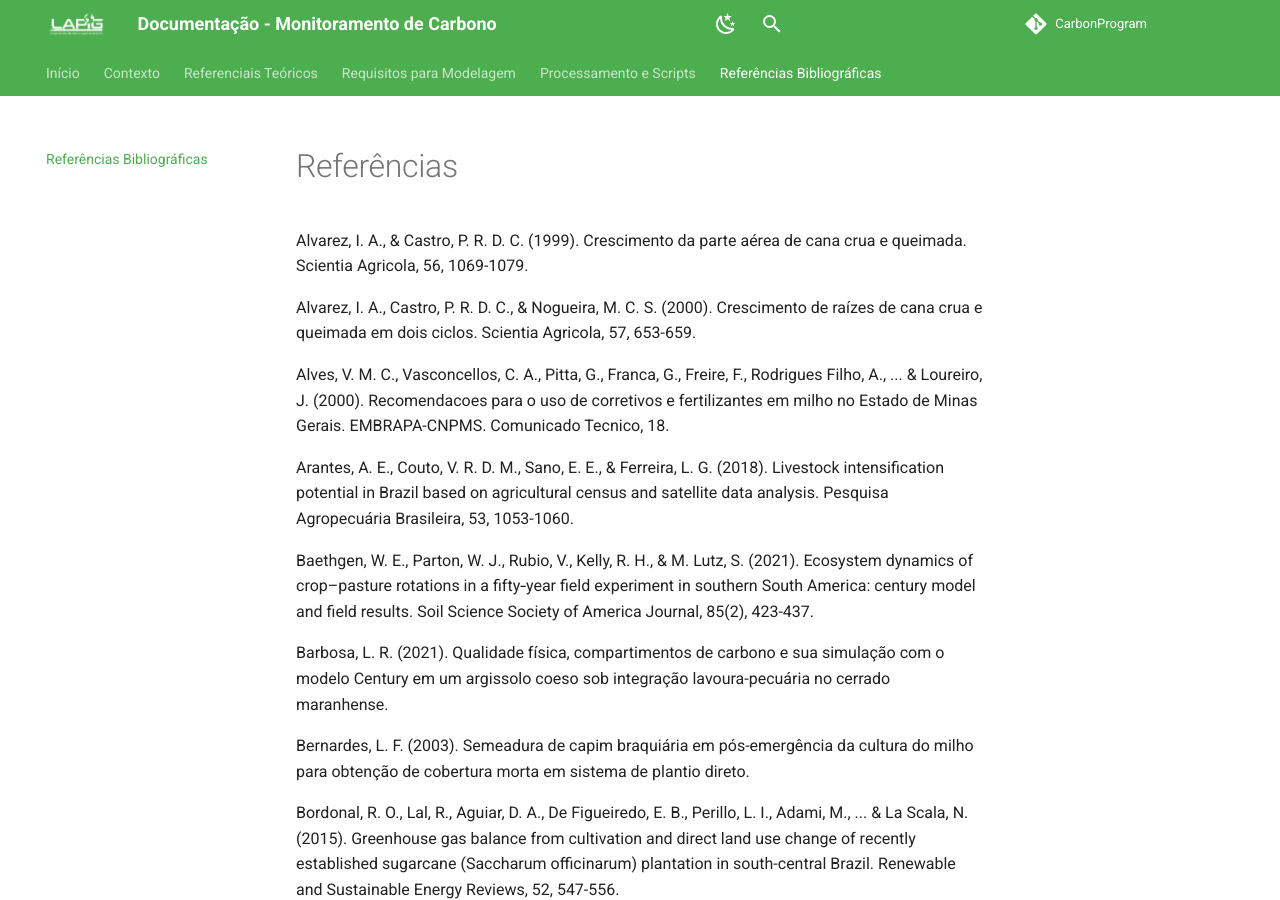
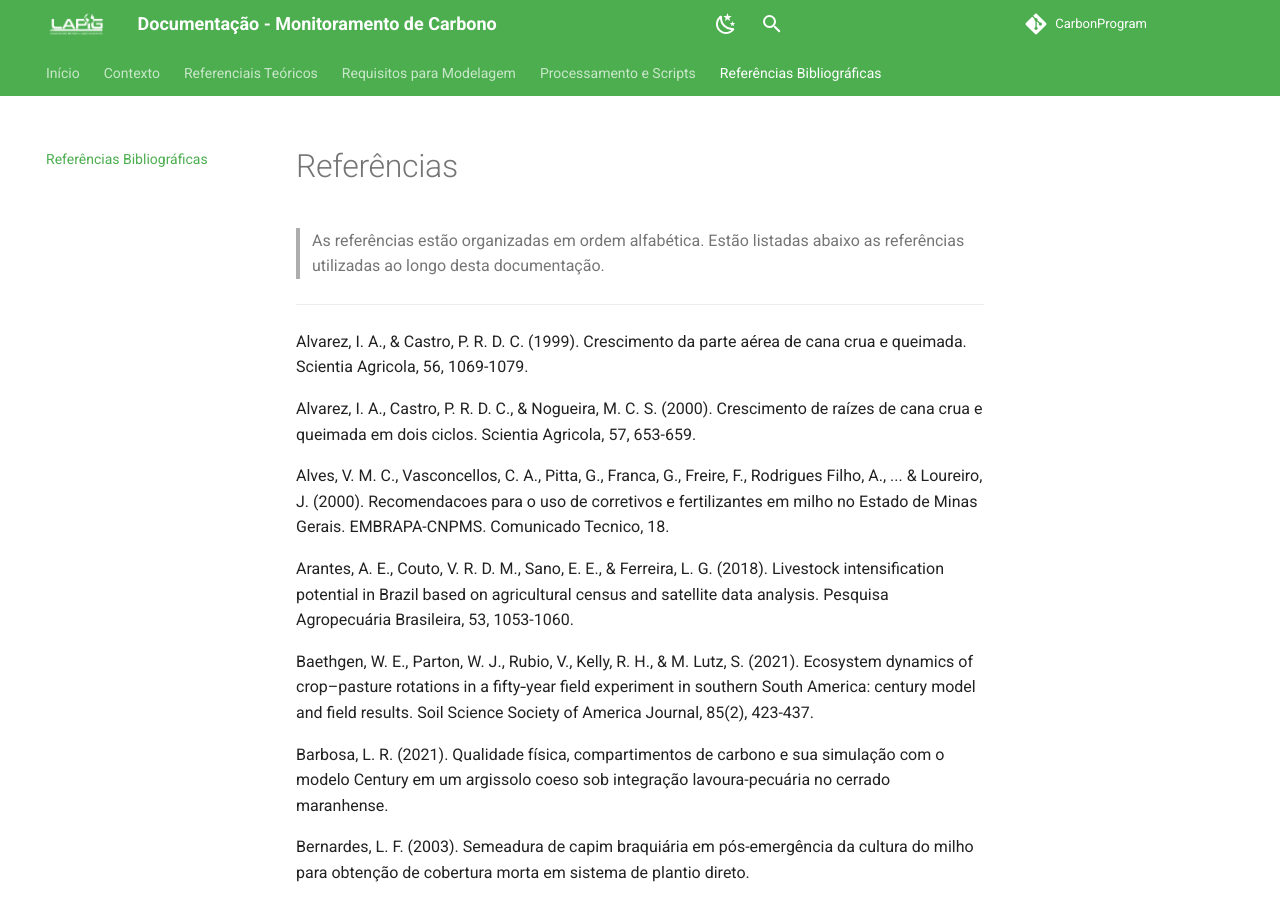
Before and after one commit to FelipeJesusRemoteSensing/CarbonProgram, an MkDocs documentation site: the page built from docs/mds/referencias.md, in a window 1280 px wide and 900 px high. Built offline with MkDocs 1.6.1 and Material for MkDocs 9.7.7, drawn with Linux system fonts in a browser that asks for light colours; comment, search, counter and statistics services are not loaded.

Commit message:
Update referencias.md

```diff
--- a/docs/mds/referencias.md
+++ b/docs/mds/referencias.md
@@ -1,4 +1,8 @@
 # Referências
+
+> As referências estão organizadas em ordem alfabética. Estão listadas abaixo as referências utilizadas ao longo desta documentação.
+
+---
 
 Alvarez, I. A., & Castro, P. R. D. C. (1999). Crescimento da parte aérea de cana crua e queimada. Scientia Agricola, 56, 1069-1079.
 
```
